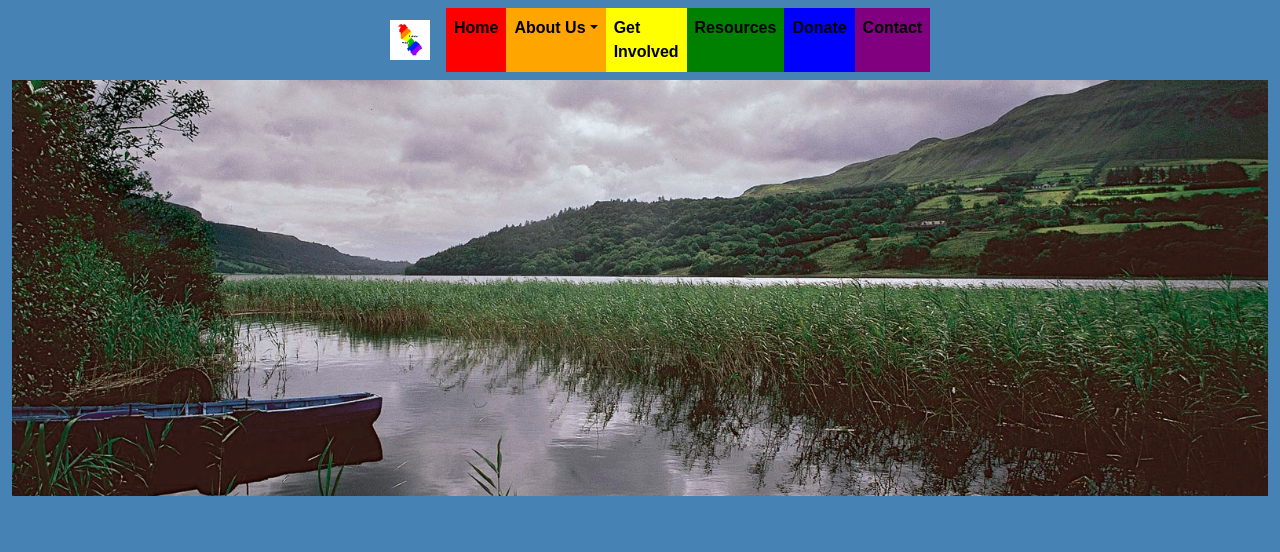
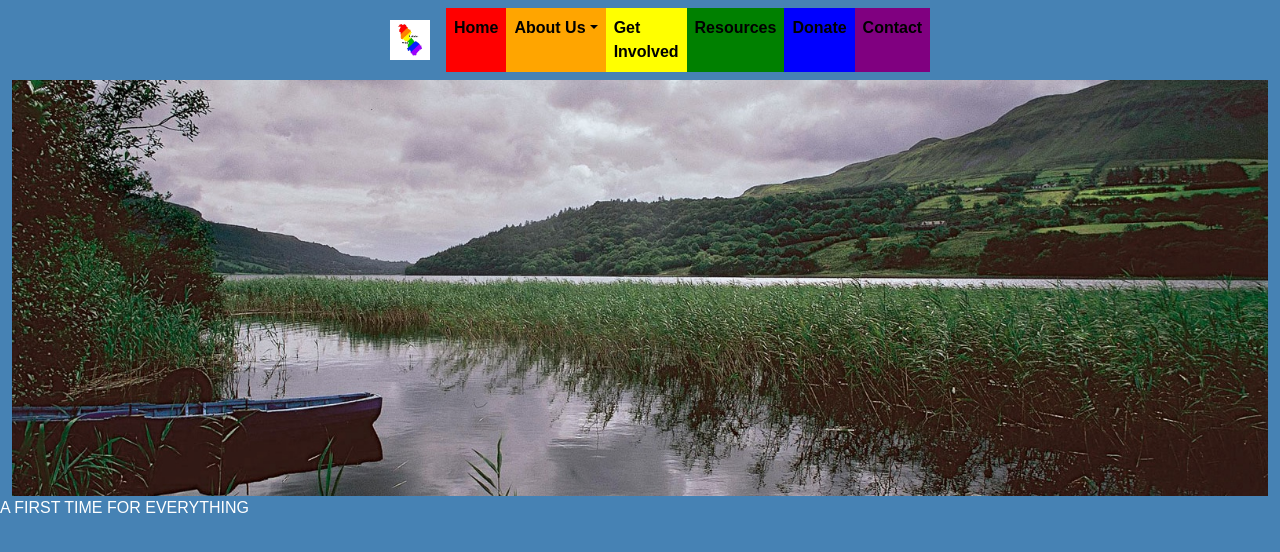
Before and after one commit to Jacobs1986/leitrim-pride, a React (Create React App) app in the folder client/: page / in a window 1280 px wide. Shown: the top 552 px of the page. Built offline with nearby package versions, Linux system fonts and the light colour scheme.

Commit message:
Update banner.js

```diff
--- a/client/src/components/banner/banner.js
+++ b/client/src/components/banner/banner.js
@@ -16,6 +16,7 @@ export default function Banner() {
                     width='100%'
                 />
             </Container>
+            <div className='overlay'>A FIRST TIME FOR EVERYTHING</div>
         </div>
     );
 };
```
